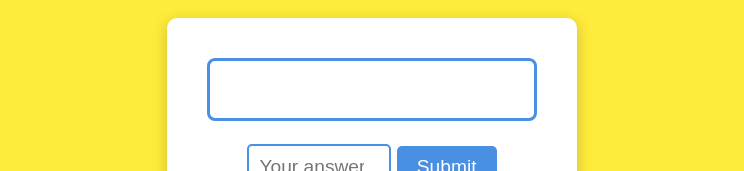
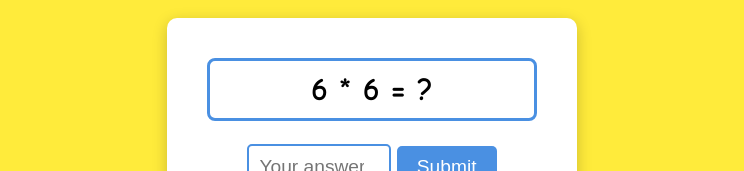
Before and after one commit to aaron0x00/math-facts, a plain HTML site: page index.html in a window 1280 px wide. Shown: the part 196-367 px from the top of the page, without its empty margins (268-1012 px from the left). Drawn offline with Linux system fonts and the light colour scheme.

Commit message:
Update styles.css

```diff
--- a/styles.css
+++ b/styles.css
@@ -34,7 +34,7 @@ body {
 #question {
     font-size: 2em;
     font-weight: bold;
-    color: #0000;
+    color: #000000;
     animation: fadeIn 2s ease-in-out;
 }
 
```
